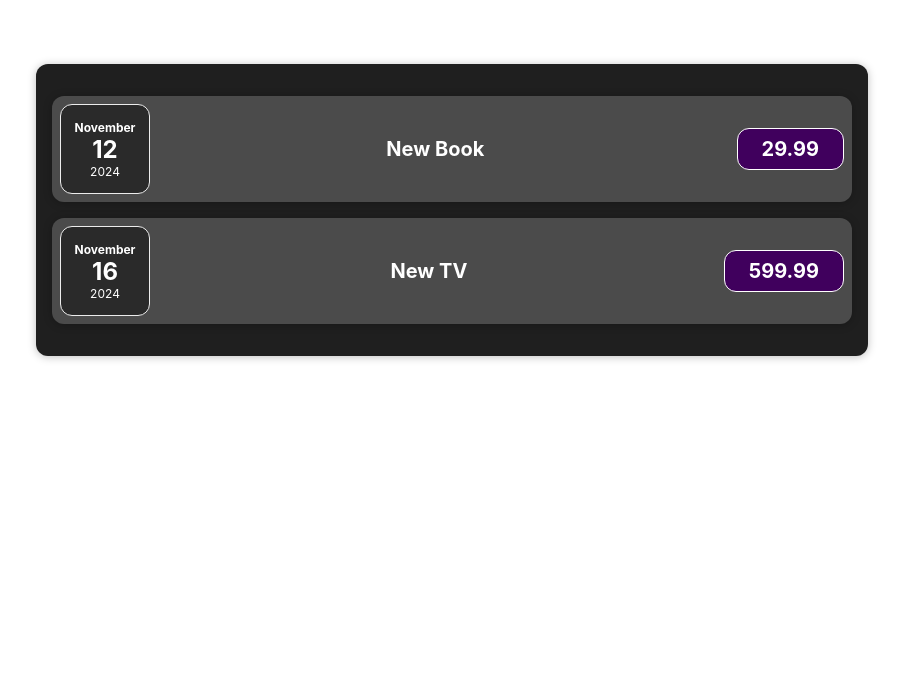
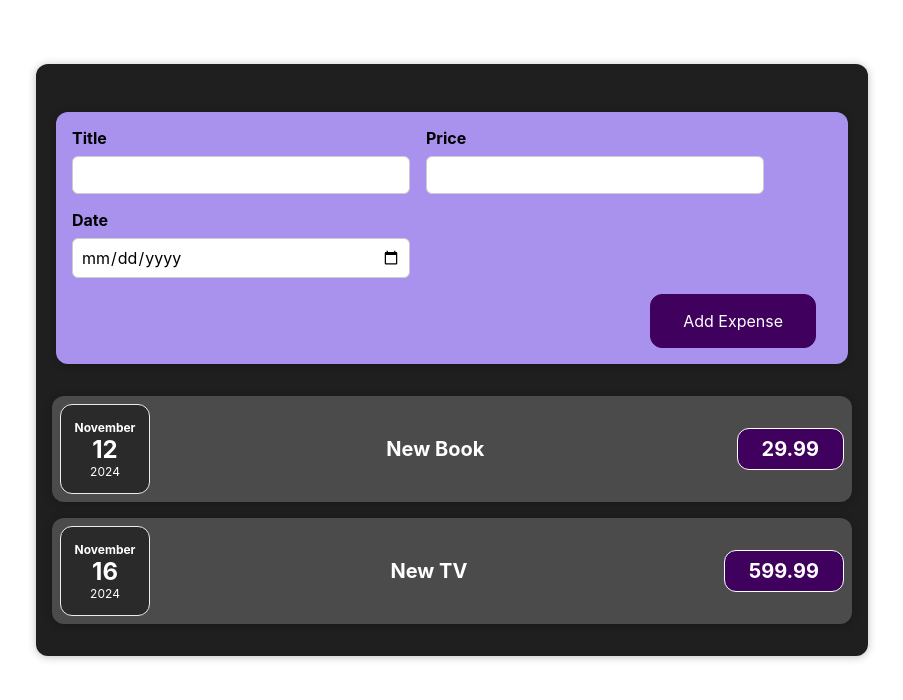
Before and after one commit to MartinRitsVOCO/react-expenses, a React (Vite) app in the folder react-expenses/: page / in a window 1280 px wide. Shown: the top 700 px of the page, without its empty margins (188-1091 px from the left). Built offline with nearby package versions, Linux system fonts and the light colour scheme.

Commit message:
Vormitöötlus Reactis - Vormi komponentide loomine

```diff
--- a/react-expenses/src/App.jsx
+++ b/react-expenses/src/App.jsx
@@ -2,6 +2,7 @@
 import './components/Expenses/Expenses.css'
 import ExpensesItem from './components/Expenses/ExpensesItem'
 import Card from './components/UI/Card'
+import NewExpense from './components/Expenses/NewExpense'
 
 function App() {
   const expenses = [
@@ -21,6 +22,7 @@
   return (
     <>
       <Card className='expenses'>
+        <NewExpense />
         {expensesList}
       </Card>
     </>
--- /dev/null
+++ b/react-expenses/src/components/Expenses/ExpenseForm.css
@@ -0,0 +1,26 @@
+.new-expense__controls {
+    display: flex;
+    flex-wrap: wrap;
+    gap: 1rem;
+    margin-bottom: 1rem;
+    text-align: left;
+}
+
+.new-expense__control label {
+    font-weight: bold;
+    margin-bottom: 0.5rem;
+    display: block;
+}
+
+.new-expense__control input {
+    font: inherit;
+    padding: 0.5rem;
+    border-radius: 6px;
+    border: 1px solid #ccc;
+    width: 20rem;
+    max-width: 100%;
+}
+
+.new-expense__actions {
+    text-align: right;
+}
--- /dev/null
+++ b/react-expenses/src/components/Expenses/ExpenseForm.jsx
@@ -0,0 +1,27 @@
+import './ExpenseForm.css';
+
+const ExpensesForm = () => {
+    return (
+        <form>
+            <div className="new-expense__controls">
+                <div className="new-expense__control">
+                    <label>Title</label>
+                    <input type="text" />
+                </div>
+                <div className="new-expense__control">
+                    <label>Price</label>
+                    <input type="number" min="0.01" step="0.01" />
+                </div>
+                <div className="new-expense__control">
+                    <label>Date</label>
+                    <input type="date" min="2024-01-01" max="2029-12-31" />
+                </div>
+            </div>
+            <div className="new-expense__actions">
+                <button className="new-expense__actions">Add Expense</button>
+            </div>
+        </form>
+    )
+}
+
+export default ExpensesForm;
--- /dev/null
+++ b/react-expenses/src/components/Expenses/NewExpense.css
@@ -0,0 +1,38 @@
+.new-expense {
+    background-color: #a892ee;
+    padding: 1rem;
+    margin: 2rem auto;
+    width: 50rem;
+    max-width: 95%;
+    border-radius: 12px;
+    text-align: center;
+    box-shadow: 0 1px 8px rgba(0, 0, 0, 0.25);
+}
+
+.new-expense button {
+    font: inherit;
+    cursor: pointer;
+    padding: 1rem 2rem;
+    border: 1px solid #40005d;
+    background-color: #40005d;
+    color: white;
+    border-radius: 12px;
+    margin-right: 1rem;
+}
+
+.new-expense button:hover,
+.new-expense button:active {
+    background-color: #510674;
+    border-color: #510674;
+}
+
+.new-expense button.alternative {
+    color: #220131;
+    border-color: transparent;
+    background-color: transparent;
+}
+
+.new-expense button.alternative:hover,
+.new-expense button.alternative:active {
+    background-color: #ddb3f8;
+}
--- /dev/null
+++ b/react-expenses/src/components/Expenses/NewExpense.jsx
@@ -0,0 +1,12 @@
+import ExpensesForm from "./ExpenseForm";
+import './NewExpense.css'
+
+const NewExpense = () => {
+    return (
+        <div className="new-expense">
+            <ExpensesForm />
+        </div>
+    )
+}
+
+export default NewExpense;
```
